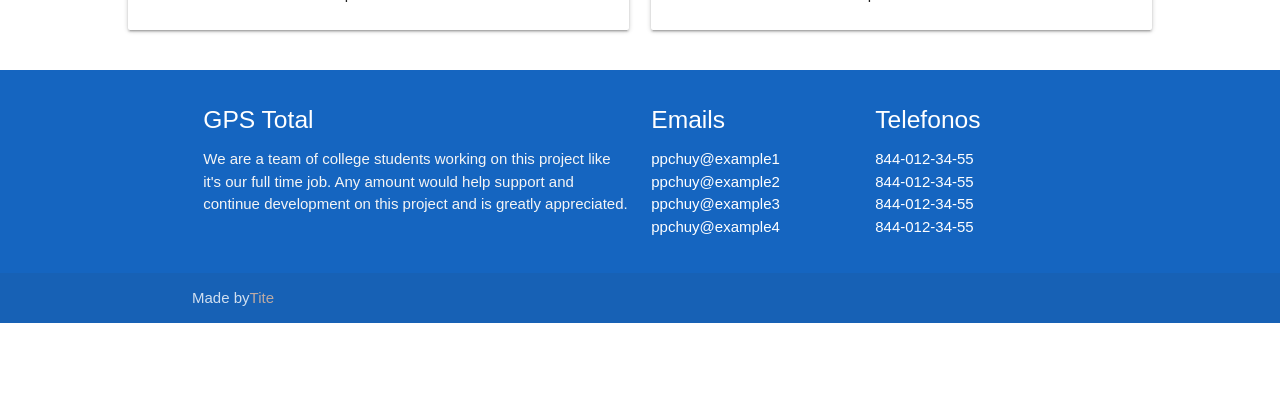
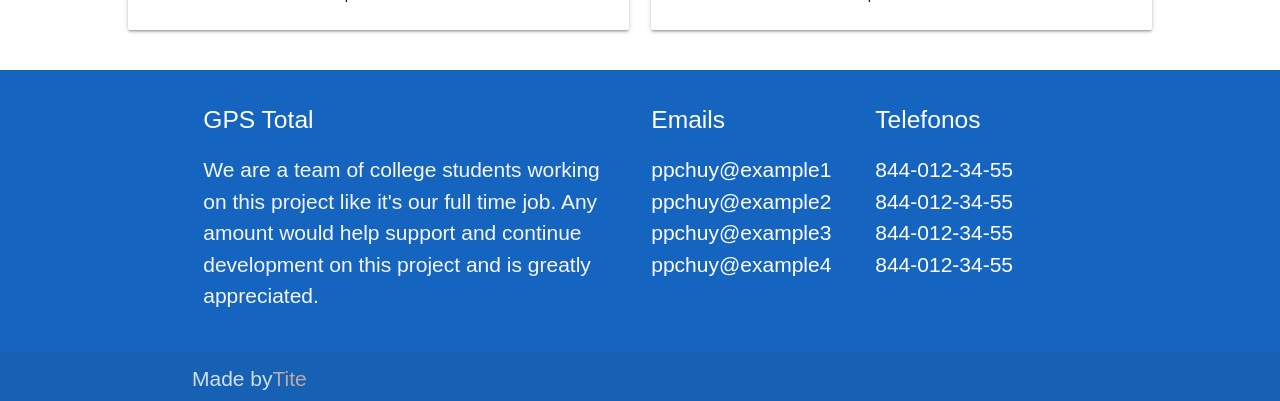
Before and after one commit to enrique-dev-coder/GPS-Total-React, a React (Create React App) app: page / in a window 1280 px wide. Shown: the part 3219-3620 px from the top of the page. Before the commit the page ends 3542 px from the top, so only its background shows below. Built offline with nearby package versions, Linux system fonts and the light colour scheme.

Commit message:
se da estilos al scrollbar

```diff
--- /dev/null
+++ b/src/components/HomePage/Footer.css
@@ -0,0 +1,3 @@
+.page-footer {
+    font-size: 1.4rem;
+}
--- a/src/components/HomePage/Footer.js
+++ b/src/components/HomePage/Footer.js
@@ -1,4 +1,5 @@
 import React from "react";
+import "./Footer.css"
 
 function Footer() {
   return (
--- a/src/index.css
+++ b/src/index.css
@@ -11,3 +11,21 @@
   font-family: source-code-pro, Menlo, Monaco, Consolas, 'Courier New',
     monospace;
 }
+::-webkit-scrollbar {
+  width: 10px;
+}
+
+/* Track */
+::-webkit-scrollbar-track {
+  background: #f1f1f1;
+}
+
+/* Handle */
+::-webkit-scrollbar-thumb {
+  background: #888;
+}
+
+/* Handle on hover */
+::-webkit-scrollbar-thumb:hover {
+  background: #555;
+}
```
